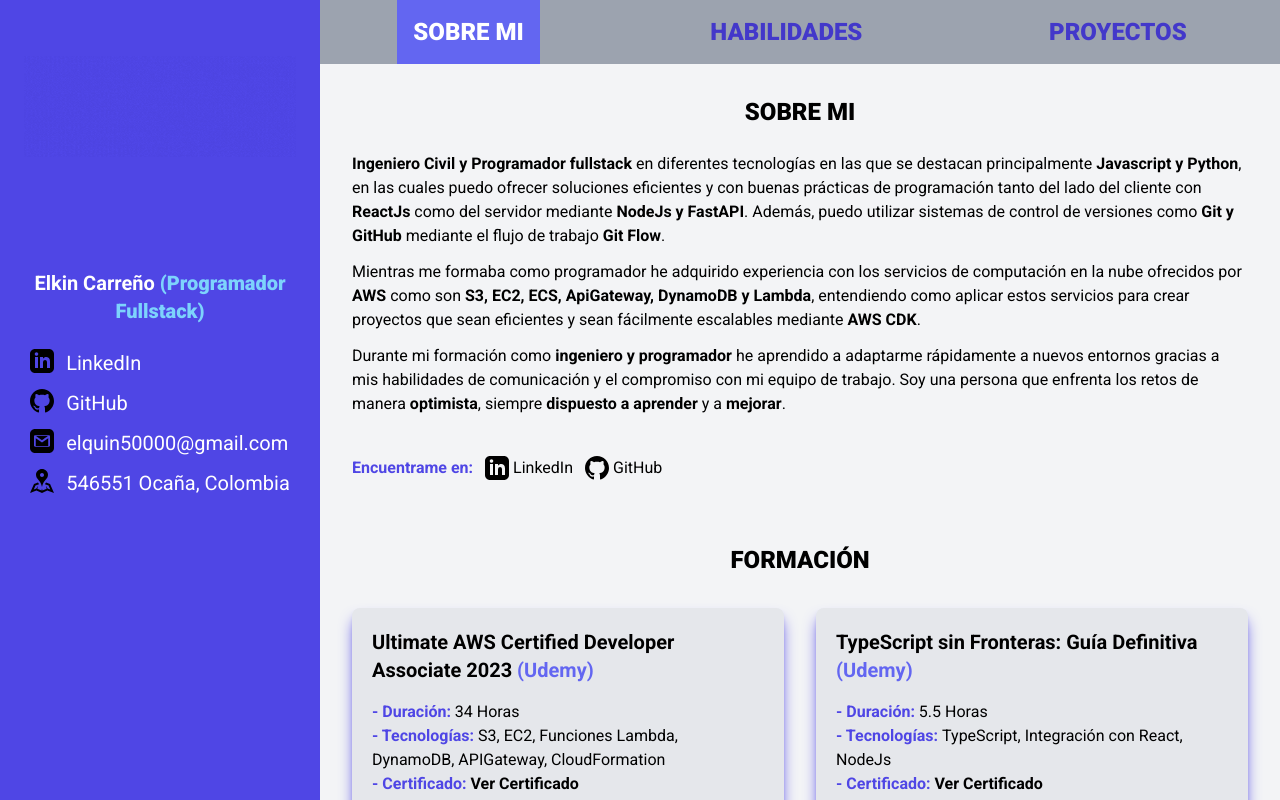
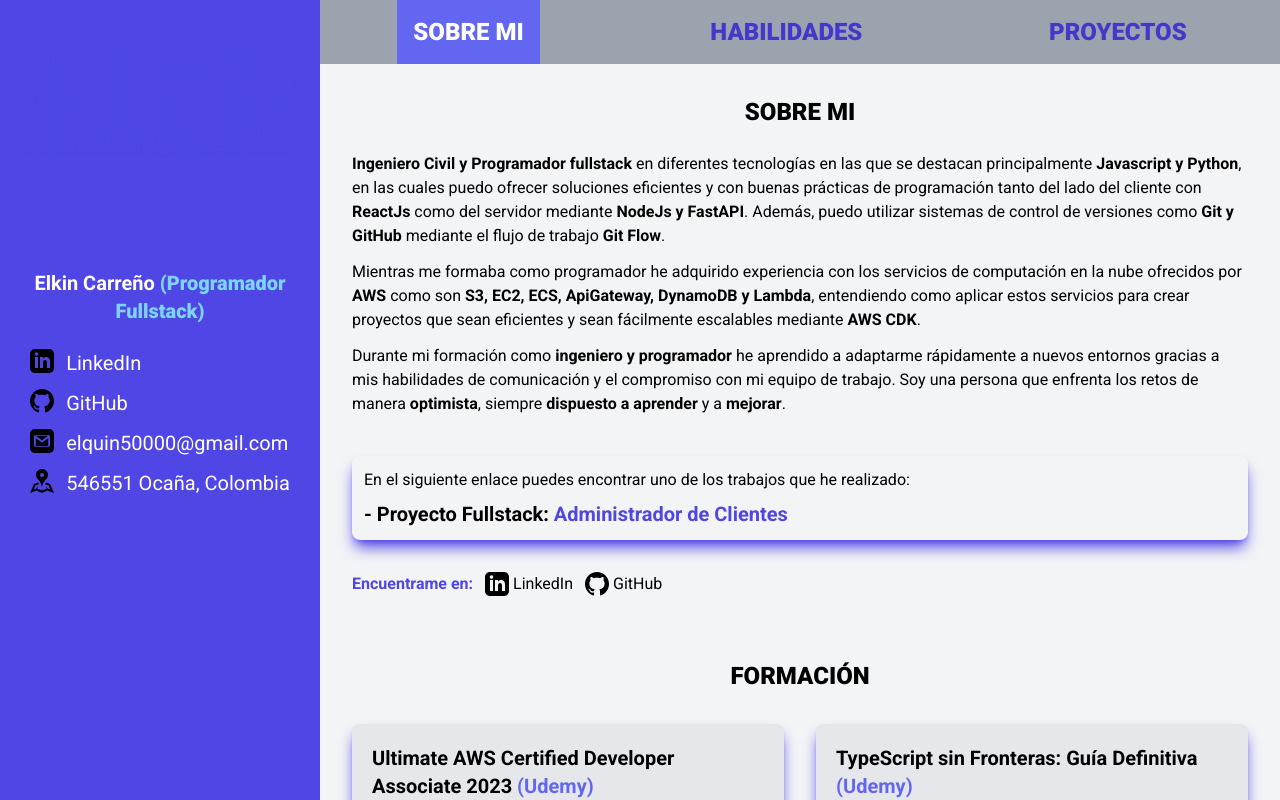
Before and after one commit to elkincarreno10/portafolio, a React (Vite) app: page / in a window 1280 px wide. Shown: the top 800 px of the page. Built offline with nearby package versions, Linux system fonts and the light colour scheme.

Commit message:
Project Added

```diff
--- a/src/components/Formacion.jsx
+++ b/src/components/Formacion.jsx
@@ -15,7 +15,12 @@ const Formacion = () => {
           </p>
         </div>
 
-        <div className="text-left flex gap-3">
+        <div className="mb-8 text-left shadow-lg shadow-indigo-600 p-3 rounded-lg">
+          <h2 className="mb-2">En el siguiente enlace puedes encontrar uno de los trabajos que he realizado:</h2>
+          <p className="font-bold text-xl"> - Proyecto Fullstack: <a href="https://fullstackelkin.com" className="text-indigo-600 hover:text-indigo-400" target='_blank'>Administrador de Clientes</a></p>
+        </div>
+
+        <div className="text-left flex flex-col md:flex-row gap-3">
           <p className="font-bold text-indigo-600">Encuentrame en: </p>
           <a href="https://www.linkedin.com/in/elkin-carre%C3%B1o/" target='_blank' className="flex gap-1">
             <svg xmlns="http://www.w3.org/2000/svg" width="24" height="24" viewBox="0 0 24 24"><path d="M19 0h-14c-2.761 0-5 2.239-5 5v14c0 2.761 2.239 5 5 5h14c2.762 0 5-2.239 5-5v-14c0-2.761-2.238-5-5-5zm-11 19h-3v-11h3v11zm-1.5-12.268c-.966 0-1.75-.79-1.75-1.764s.784-1.764 1.75-1.764 1.75.79 1.75 1.764-.783 1.764-1.75 1.764zm13.5 12.268h-3v-5.604c0-3.368-4-3.113-4 0v5.604h-3v-11h3v1.765c1.396-2.586 7-2.777 7 2.476v6.759z"/></svg>
```
